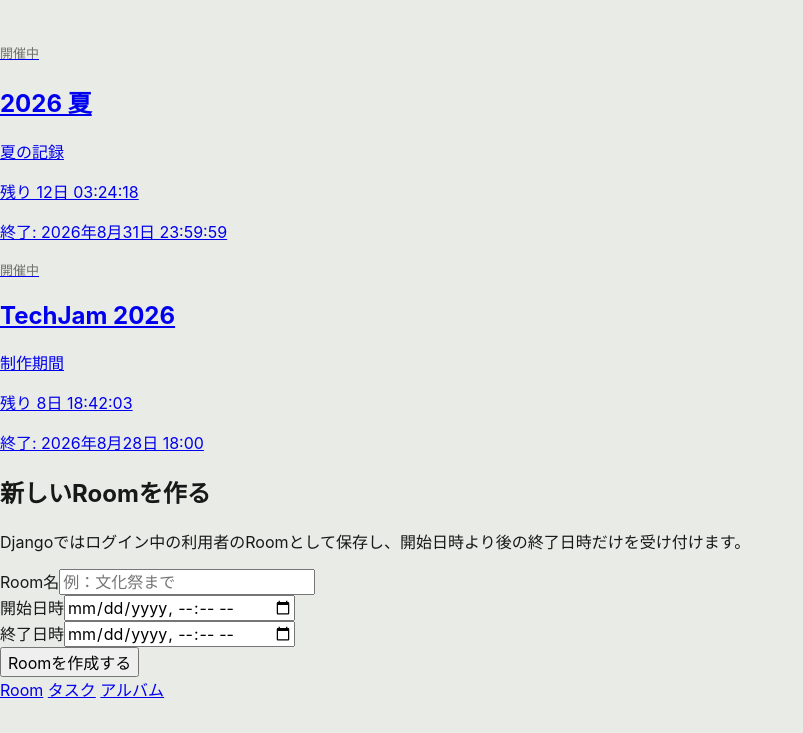
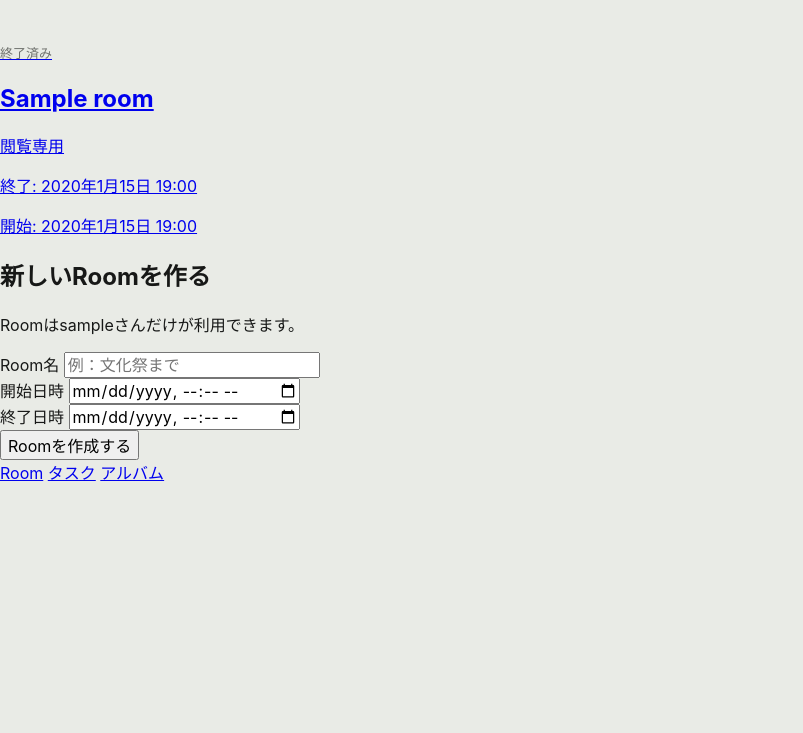
Before and after one commit to KDGT2026-Summer-Techjam/SHUNKAN, a Django app: page /rooms/ in a window 1280 px wide. Shown: the part 281-1014 px from the top of the page, without its empty margins (0-803 px from the left). After the commit the page ends 762 px from the top, so only its background shows below. Run offline with Django 5.2, Linux system fonts and the light colour scheme; a user stored in the database is signed in; tables that the repository leaves empty hold one stand-in row (values such as "Sample post").

Commit message:
demoユーザーと一般ユーザーの引き剥がし

```diff
--- /dev/null
+++ b/core/forms.py
@@ -0,0 +1,22 @@
+from django import forms
+
+from .models import Room
+
+
+class RoomForm(forms.ModelForm):
+    class Meta:
+        model = Room
+        fields = ["name", "starts_at", "ends_at"]
+        widgets = {
+            "name": forms.TextInput(
+                attrs={"placeholder": "例：文化祭まで"},
+            ),
+            "starts_at": forms.DateTimeInput(
+                format="%Y-%m-%dT%H:%M",
+                attrs={"type": "datetime-local"},
+            ),
+            "ends_at": forms.DateTimeInput(
+                format="%Y-%m-%dT%H:%M",
+                attrs={"type": "datetime-local"},
+            ),
+        }
--- a/core/templates/core/rooms.html
+++ b/core/templates/core/rooms.html
@@ -17,43 +17,52 @@
     </header>
 
     <section class="room-list" aria-label="Room一覧">
-      <a class="room-card" href="{% url 'room_active' %}">
-        <div class="room-card__top">
-          <div>
-            <p class="eyebrow">開催中</p>
-            <h2 class="room-card__title">2026 夏</h2>
+      {% for room in rooms %}
+        <a class="room-card" href="{% url 'room_detail' room.pk %}">
+          <div class="room-card__top">
+            <div>
+              <p class="eyebrow">{% if room.ends_at > now %}開催中{% else %}終了済み{% endif %}</p>
+              <h2 class="room-card__title">{{ room.name }}</h2>
+            </div>
+            <span class="tag">{% if room.ends_at > now %}記録中{% else %}閲覧専用{% endif %}</span>
           </div>
-          <span class="tag">夏の記録</span>
+          <p class="room-card__time">終了: {{ room.ends_at|date:"Y年n月j日 H:i" }}</p>
+          <p class="meta">開始: {{ room.starts_at|date:"Y年n月j日 H:i" }}</p>
+        </a>
+      {% empty %}
+        <div class="empty-state">
+          <p>まだRoomがありません。</p>
+          <p>下のフォームから、いま過ごしたい期間を作りましょう。</p>
         </div>
-        <p class="room-card__time">残り 12日 03:24:18</p>
-        <p class="meta">終了: 2026年8月31日 23:59:59</p>
-      </a>
-
-      <a class="room-card" href="{% url 'room_active' %}#techjam-2026">
-        <div class="room-card__top">
-          <div>
-            <p class="eyebrow">開催中</p>
-            <h2 class="room-card__title">TechJam 2026</h2>
-          </div>
-          <span class="tag">制作期間</span>
-        </div>
-        <p class="room-card__time">残り 8日 18:42:03</p>
-        <p class="meta">終了: 2026年8月28日 18:00</p>
-      </a>
+      {% endfor %}
     </section>
 
     <section class="section form-card" aria-labelledby="room-create-title">
       <h2 id="room-create-title">新しいRoomを作る</h2>
-      <p class="note">Djangoではログイン中の利用者のRoomとして保存し、開始日時より後の終了日時だけを受け付けます。</p>
-      <form class="form-card" action="#" method="post">
-              {% csrf_token %}
-        <div class="field"><label for="room-name">Room名</label><input id="room-name" name="name" maxlength="50" placeholder="例：文化祭まで" required></div>
-        <div class="field"><label for="starts-at">開始日時</label><input id="starts-at" name="starts_at" type="datetime-local" required></div>
-        <div class="field"><label for="ends-at">終了日時</label><input id="ends-at" name="ends_at" type="datetime-local" required></div>
-        <button class="button" type="button">Roomを作成する</button>
+      <p class="note">Roomは{{ request.user.username }}さんだけが利用できます。</p>
+      <form class="form-card" method="post">
+        {% csrf_token %}
+        {% if form.non_field_errors %}
+          <div class="notice" role="alert">{{ form.non_field_errors }}</div>
+        {% endif %}
+        <div class="field">
+          <label for="{{ form.name.id_for_label }}">Room名</label>
+          {{ form.name }}
+          {% if form.name.errors %}<p class="field-note" role="alert">{{ form.name.errors|striptags }}</p>{% endif %}
+        </div>
+        <div class="field">
+          <label for="{{ form.starts_at.id_for_label }}">開始日時</label>
+          {{ form.starts_at }}
+          {% if form.starts_at.errors %}<p class="field-note" role="alert">{{ form.starts_at.errors|striptags }}</p>{% endif %}
+        </div>
+        <div class="field">
+          <label for="{{ form.ends_at.id_for_label }}">終了日時</label>
+          {{ form.ends_at }}
+          {% if form.ends_at.errors %}<p class="field-note" role="alert">{{ form.ends_at.errors|striptags }}</p>{% endif %}
+        </div>
+        <button class="button" type="submit">Roomを作成する</button>
       </form>
     </section>
-
   </main>
   <nav class="footer-nav" aria-label="主要メニュー">
     <a href="{% url 'rooms' %}" aria-current="page">Room</a>
--- a/core/urls.py
+++ b/core/urls.py
@@ -13,6 +13,7 @@
     ),
     path("accounts/logout/", auth_views.LogoutView.as_view(), name="logout"),
     path("rooms/", views.rooms, name="rooms"),
+    path("rooms/<int:room_id>/", views.room_detail, name="room_detail"),
     path("rooms/active/", views.room_active, name="room_active"),
     path("rooms/ended/", views.room_ended, name="room_ended"),
     path("moments/new/", views.moments_new, name="moments_new"),
--- a/core/views.py
+++ b/core/views.py
@@ -1,7 +1,11 @@
 from django.contrib.auth import login
 from django.contrib.auth.decorators import login_required
 from django.contrib.auth.forms import UserCreationForm
-from django.shortcuts import redirect, render
+from django.shortcuts import get_object_or_404, redirect, render
+from django.utils import timezone
+
+from .forms import RoomForm
+from .models import Room
 
 
 def home(request):
@@ -22,7 +26,35 @@
 
 @login_required
 def rooms(request):
-    return render(request, "core/rooms.html")
+    if request.method == "POST":
+        form = RoomForm(request.POST)
+        if form.is_valid():
+            room = form.save(commit=False)
+            room.owner = request.user
+            room.save()
+            return redirect("rooms")
+    else:
+        form = RoomForm()
+
+    return render(
+        request,
+        "core/rooms.html",
+        {
+            "form": form,
+            "rooms": Room.objects.filter(owner=request.user).order_by("ends_at"),
+            "now": timezone.now(),
+        },
+    )
+
+
+@login_required
+def room_detail(request, room_id):
+    room = get_object_or_404(Room, pk=room_id, owner=request.user)
+    return render(
+        request,
+        "core/room_detail.html",
+        {"room": room, "now": timezone.now()},
+    )
 
 
 @login_required
```
Also changed, not shown: core/templates/core/room_detail.html (added, +36 -0 lines), core/tests.py (+50 -0 lines), docs/09-単体HTMLからDjango接続への実装手順.md (+2 -2 lines).
